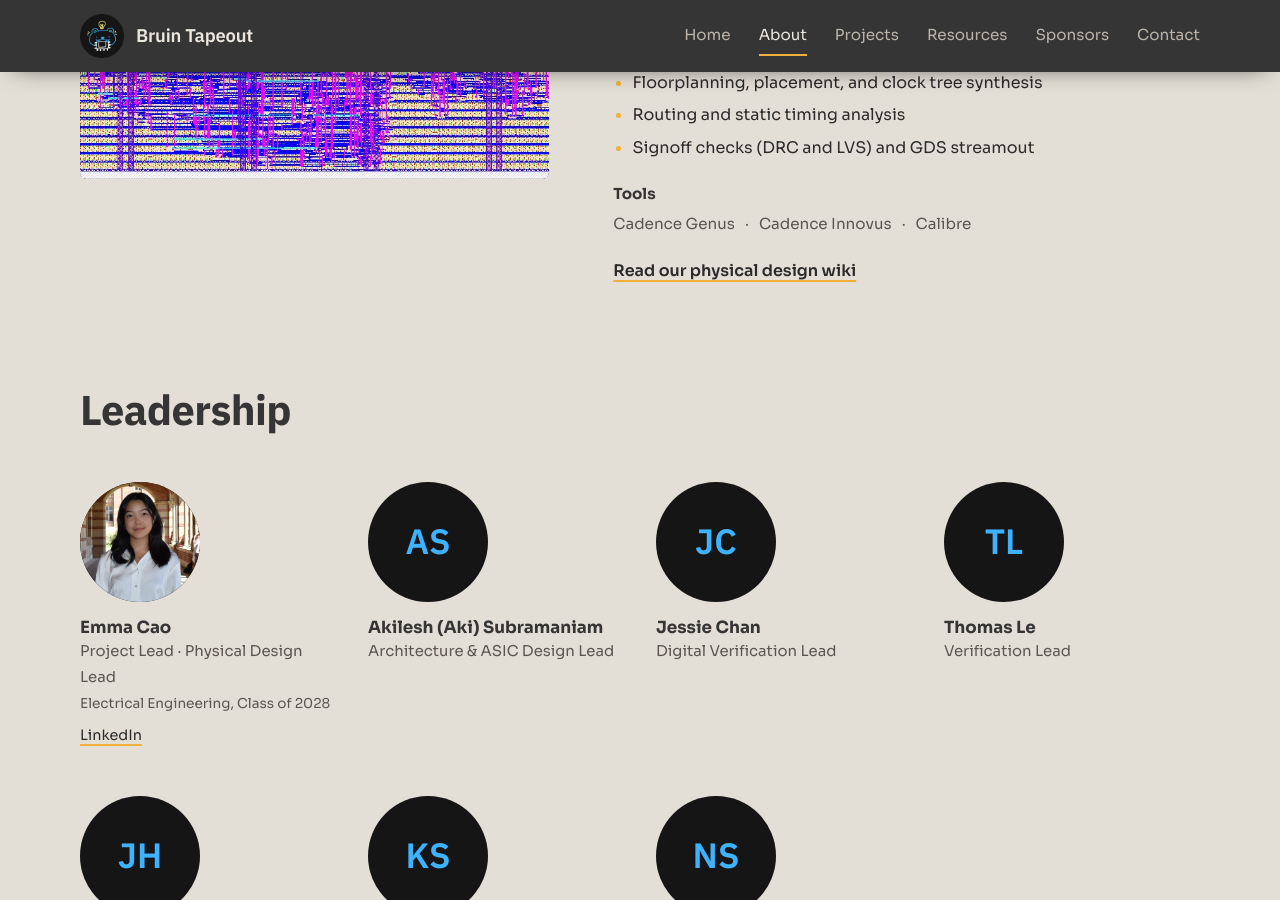
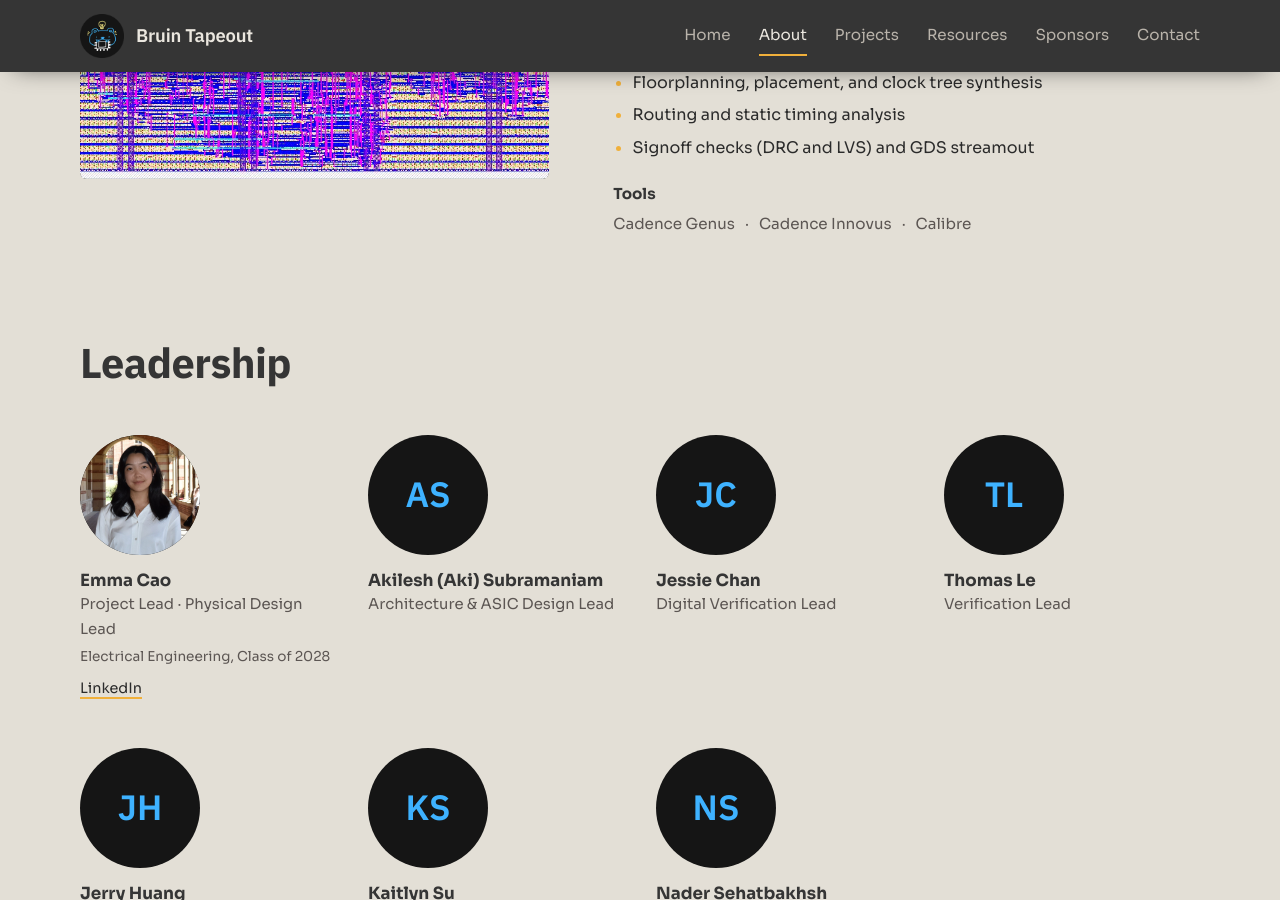
Before and after one commit to UCLA-Tapeout-Club/bruin-tapeout-website, a Jekyll site: the page built from about.md, in a window 1280 px wide and 900 px high, scrolled down 2665 px. Built offline with Jekyll 4.4.1, drawn with Linux system fonts in a browser that asks for light colours.

Commit message:
remove pd wiki line in subteams

```diff
--- a/_data/subteams.yml
+++ b/_data/subteams.yml
@@ -58,6 +58,3 @@
   tools: [Cadence Genus, Cadence Innovus, Calibre]
   image: /assets/images/subteams/physical-design-layout.jpg
   image_alt: A placed-and-routed chip layout, with rows of standard cells and dense metal routing.
-  link:
-    text: Read our physical design wiki
-    url: https://github.com/UCLA-Tapeout-Club/pd-wiki
```
